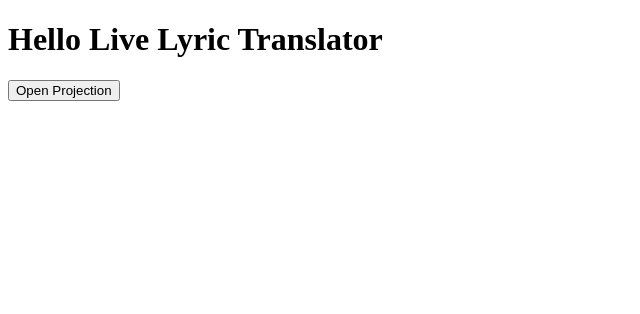
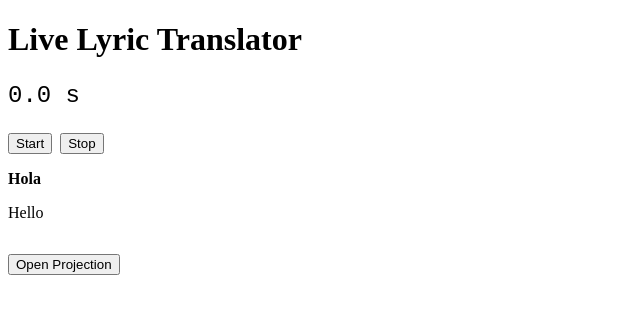
Before and after one commit to jorgevallejos/live-lyric-translator, a React (Vite) app: page / in a window 1280 px wide. Shown: the top 314 px of the page, without its empty margins (0-640 px from the left). Built offline with nearby package versions, Linux system fonts and the light colour scheme.

Commit message:
Increment 2: React timer + projection subtitles

```diff
--- a/src/App.tsx
+++ b/src/App.tsx
@@ -1,7 +1,45 @@
-function App() {
-  const isProjection = window.location.hash === '#/projection'
+import { useSubtitleTimer } from './useSubtitleTimer'
+import { useEffect, useState } from 'react'
 
-  if (isProjection) {
+function ControlView() {
+  const { running, t, activeLine, startPause, stop } = useSubtitleTimer()
+  const openProjection = () => {
+    const url = `${window.location.origin}${window.location.pathname || '/'}#/projection`
+    window.open(url)
+  }
+
+  return (
+    <>
+      <h1>Live Lyric Translator</h1>
+      <p style={{ fontFamily: 'monospace', fontSize: '1.5rem' }}>
+        {t.toFixed(1)} s
+      </p>
+      <div style={{ marginBottom: '1rem' }}>
+        <button type="button" onClick={startPause}>
+          {running ? 'Pause' : 'Start'}
+        </button>
+        <button type="button" onClick={stop} style={{ marginLeft: '0.5rem' }}>
+          Stop
+        </button>
+      </div>
+      {activeLine ? (
+        <div style={{ marginTop: '1rem' }}>
+          <p><strong>{activeLine.es}</strong></p>
+          <p>{activeLine.tr}</p>
+        </div>
+      ) : (
+        <p style={{ color: '#666', marginTop: '1rem' }}>—</p>
+      )}
+      <button type="button" onClick={openProjection} style={{ marginTop: '1rem' }}>
+        Open Projection
+      </button>
+    </>
+  )
+}
+
+function ProjectionView() {
+  const { activeLine } = useSubtitleTimer()
+
   return (
     <div
       style={{
@@ -14,26 +52,35 @@ function App() {
         margin: 0,
       }}
     >
-        <span style={{ color: '#fff', fontSize: '4rem', fontWeight: 700 }}>
-          PROJECTION HELLO
+      <span
+        style={{
+          color: '#fff',
+          fontSize: 'clamp(3rem, 12vw, 8rem)',
+          fontWeight: 700,
+          textAlign: 'center',
+          padding: '1rem',
+        }}
+      >
+        {activeLine ? activeLine.tr : ''}
       </span>
     </div>
   )
 }
 
-  const openProjection = () => {
-    const url = `${window.location.origin}${window.location.pathname || '/'}#/projection`
-    window.open(url)
+function App() {
+  const [isProjection, setIsProjection] = useState(
+    () => window.location.hash === '#/projection'
+  )
+  useEffect(() => {
+    const onHashChange = () => setIsProjection(window.location.hash === '#/projection')
+    window.addEventListener('hashchange', onHashChange)
+    return () => window.removeEventListener('hashchange', onHashChange)
+  }, [])
+
+  if (isProjection) {
+    return <ProjectionView />
   }
-
-  return (
-    <>
-      <h1>Hello Live Lyric Translator</h1>
-      <button type="button" onClick={openProjection}>
-        Open Projection
-      </button>
-    </>
-  )
+  return <ControlView />
 }
 
 export default App
--- /dev/null
+++ b/src/subtitleState.ts
@@ -0,0 +1,44 @@
+export interface SubtitleLine {
+  start: number
+  end: number
+  es: string
+  tr: string
+}
+
+export const SAMPLE_LINES: SubtitleLine[] = [
+  { start: 0, end: 3, es: 'Hola', tr: 'Hello' },
+  { start: 3, end: 6, es: '¿Cómo estás?', tr: 'How are you?' },
+]
+
+const KEY_RUNNING = 'subtitle_running'
+const KEY_T = 'subtitle_t'
+const KEY_LAST_TICK = 'subtitle_lastTickTs'
+
+export interface SubtitleState {
+  running: boolean
+  t: number
+  lastTickTs: number
+}
+
+export function getSubtitleState(): SubtitleState {
+  const running = localStorage.getItem(KEY_RUNNING) === 'true'
+  const t = Number(localStorage.getItem(KEY_T) ?? 0)
+  const lastTickTs = Number(localStorage.getItem(KEY_LAST_TICK) ?? 0)
+  return { running, t, lastTickTs }
+}
+
+export function setSubtitleState(partial: Partial<SubtitleState>): void {
+  if (partial.running !== undefined) {
+    localStorage.setItem(KEY_RUNNING, String(partial.running))
+  }
+  if (partial.t !== undefined) {
+    localStorage.setItem(KEY_T, String(partial.t))
+  }
+  if (partial.lastTickTs !== undefined) {
+    localStorage.setItem(KEY_LAST_TICK, String(partial.lastTickTs))
+  }
+}
+
+export function getActiveLine(t: number): SubtitleLine | null {
+  return SAMPLE_LINES.find((line) => line.start <= t && t < line.end) ?? null
+}
--- /dev/null
+++ b/src/useSubtitleTimer.ts
@@ -0,0 +1,65 @@
+import { useEffect, useState } from 'react'
+import {
+  getActiveLine,
+  getSubtitleState,
+  setSubtitleState,
+  type SubtitleLine,
+} from './subtitleState'
+
+const TICK_MS = 50
+
+export function useSubtitleTimer(): {
+  running: boolean
+  t: number
+  activeLine: SubtitleLine | null
+  startPause: () => void
+  stop: () => void
+} {
+  const [state, setState] = useState(getSubtitleState)
+
+  // Sync from localStorage when another window updates (storage event)
+  useEffect(() => {
+    const onStorage = () => setState(getSubtitleState())
+    window.addEventListener('storage', onStorage)
+    return () => window.removeEventListener('storage', onStorage)
+  }, [])
+
+  // Tick loop: advance t when running
+  useEffect(() => {
+    if (!state.running) return
+    const id = setInterval(() => {
+      const { running, t, lastTickTs } = getSubtitleState()
+      if (!running) return
+      const now = Date.now()
+      const newT = t + (now - lastTickTs) / 1000
+      setSubtitleState({ t: newT, lastTickTs: now })
+      setState(getSubtitleState())
+    }, TICK_MS)
+    return () => clearInterval(id)
+  }, [state.running])
+
+  const startPause = () => {
+    const { running } = getSubtitleState()
+    if (running) {
+      setSubtitleState({ running: false })
+    } else {
+      const now = Date.now()
+      setSubtitleState({ lastTickTs: now, running: true })
+    }
+    setState(getSubtitleState())
+  }
+
+  const stop = () => {
+    setSubtitleState({ t: 0, lastTickTs: Date.now(), running: false })
+    setState(getSubtitleState())
+  }
+
+  const activeLine = getActiveLine(state.t)
+  return {
+    running: state.running,
+    t: state.t,
+    activeLine,
+    startPause,
+    stop,
+  }
+}
```
Lines whose indentation alone changed are shown as unchanged.
